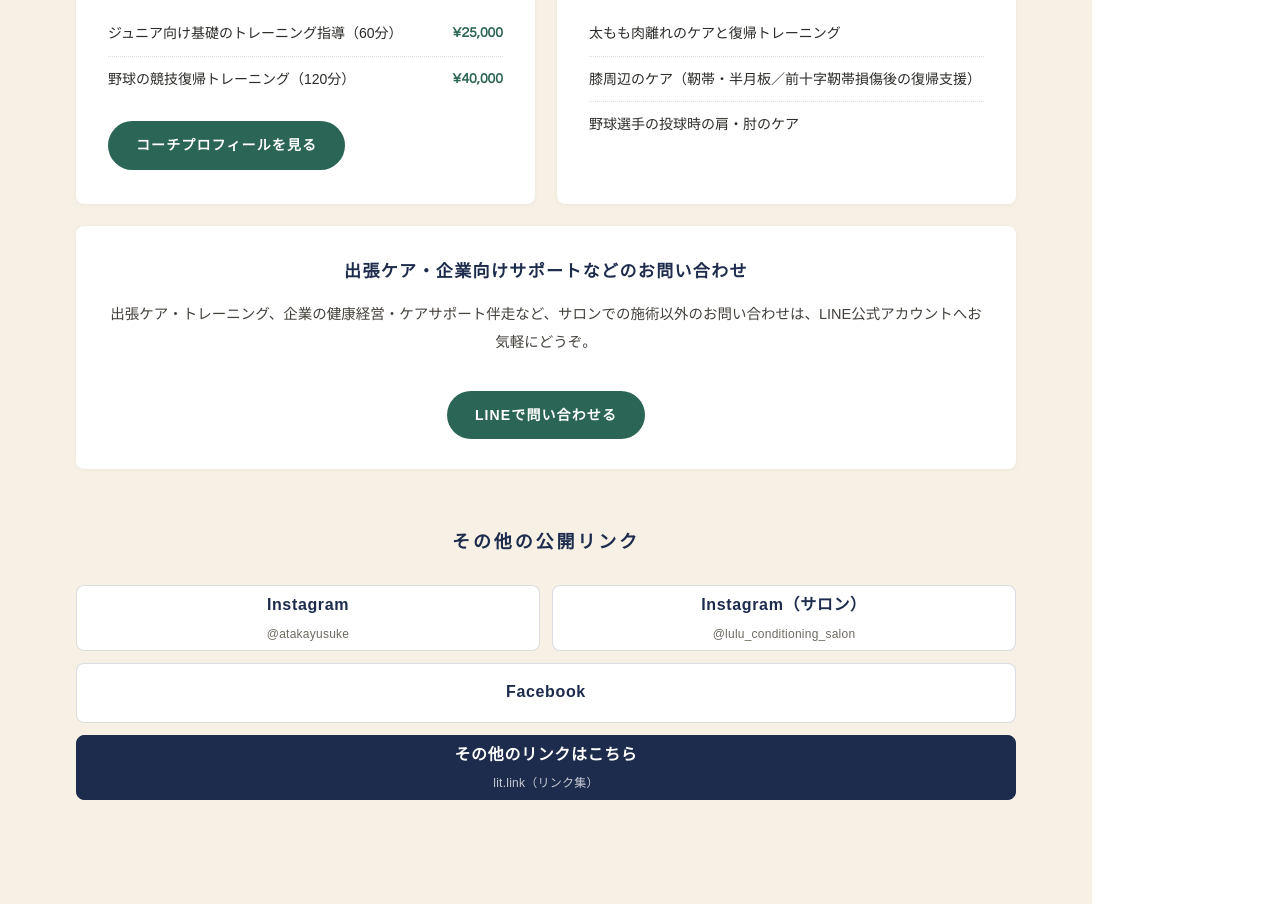
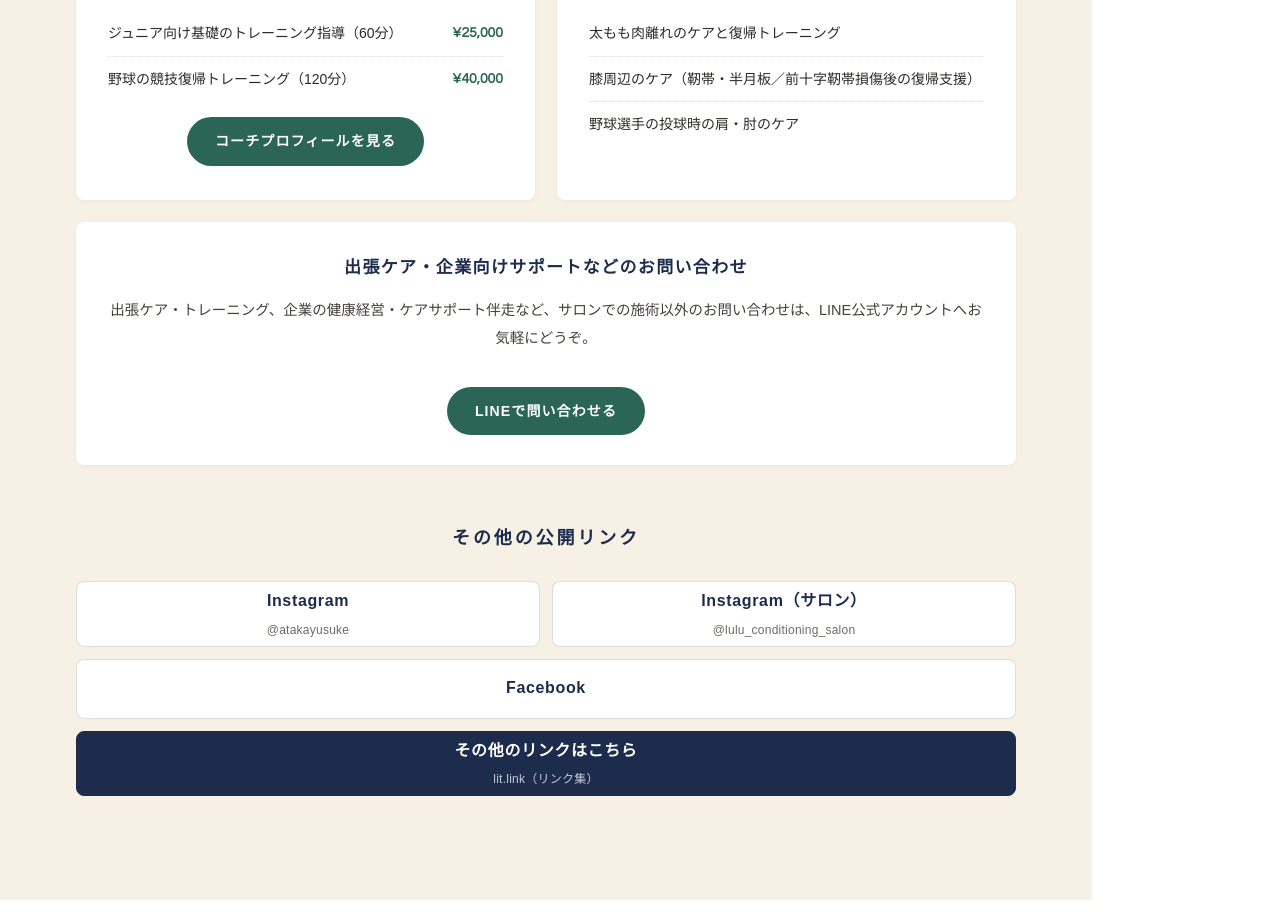
Before and after one commit to butti0108-spec/ataka, a plain HTML site: page home.html in a window 1280 px wide. Shown: the part 7806-8720 px from the top of the page. Drawn offline with Linux system fonts and the light colour scheme.

Commit message:
コーチプロフィールボタンをカード中央に配置

```diff
--- a/home.html
+++ b/home.html
@@ -141,6 +141,7 @@ section{position:relative;}
 .activities{background:var(--beige);}
 .act-grid{display:grid;grid-template-columns:1fr 1fr;gap:22px;max-width:940px;margin:0 auto;}
 .act-card{background:#fff;border-radius:8px;padding:34px 32px;box-shadow:0 1px 4px rgba(29,44,77,.06);}
+.act-card .btn{display:block;width:fit-content;margin-left:auto;margin-right:auto;}
 .act-card .act-head{display:flex;align-items:center;gap:16px;margin-bottom:14px;}
 .act-card .act-head img{width:56px;height:56px;border-radius:50%;object-fit:cover;}
 .act-card h3{font-size:19px;color:var(--green);letter-spacing:.05em;line-height:1.5;}
```
